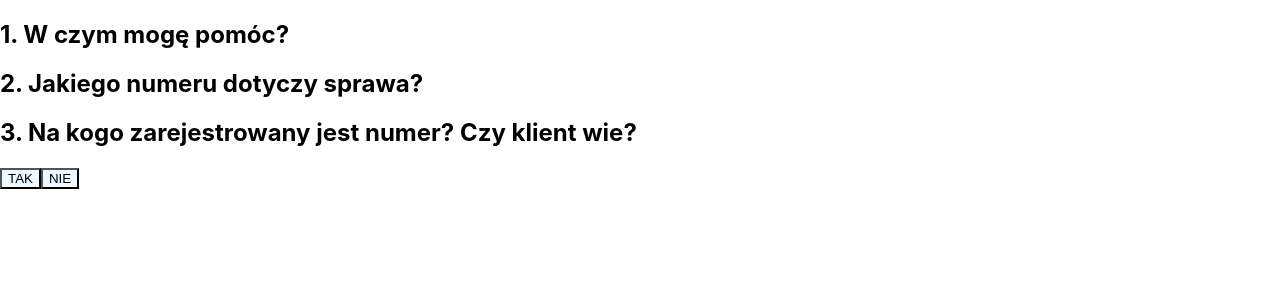
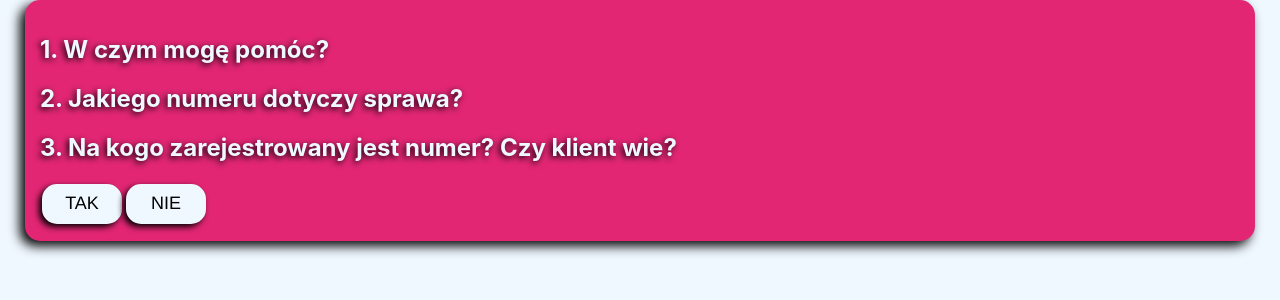
Before and after one commit to dawidkozakiewicz/Final_Solution, a React (Create React App) app: page / in a window 1280 px wide. Shown: the top 300 px of the page. Built offline with nearby package versions, Linux system fonts and the light colour scheme.

Commit message:
refactoring cdn

```diff
--- a/src/Common/Texts.js
+++ b/src/Common/Texts.js
@@ -22,3 +22,11 @@ export const ThirdPartyContact = (
         <h3>CZY JEST TO OSOBA FIZYCZNA ALBO JEDNOSOSOBOWA DZIAŁALNOŚĆ GOSPODARCZA?</h3>
     </>
 )
+
+export const Verification_1 = (
+    <h3>PRZEPROWADŹ WERYFIKACJĘ TWARDĄ. CZY KLIENT PODAŁ PRAWIDŁOWE DANE? HASŁO ABONENCIE, PESEL?</h3>
+)
+
+export const PositiveVerification = (
+    <h3>IDENTYFIKACJA KLIENTA POZYTYWNA. Możesz realizować wszystkie dyspozycje klienta, poza tymi, które wymagają pisma klienta.</h3>
+)
--- a/src/FirstPerson/PersonOrSoleProprietorship.js
+++ b/src/FirstPerson/PersonOrSoleProprietorship.js
@@ -1,10 +1,11 @@
 import React from 'react'
 import AnswerTemplate from '../Common/AnswerTemplate'
+import HardVerification_1 from '../HardVerification_1'
 
 const PersonOrSoleProprietorship = () => {
     return (
         <div>
-            <AnswerTemplate firsttext={<h3>CZY JEST TO OSOBA FIZYCZNA ALBO JEDNOSOSOBOWA DZIAŁALNOŚĆ GOSPODARCZA?</h3>} YesComponent={null} NoComponent={null} />
+            <AnswerTemplate firsttext={<h3>CZY JEST TO OSOBA FIZYCZNA ALBO JEDNOSOSOBOWA DZIAŁALNOŚĆ GOSPODARCZA?</h3>} YesComponent={HardVerification_1} NoComponent={null} />
         </div>
     )
 }
--- /dev/null
+++ b/src/HardVerification_1.js
@@ -0,0 +1,13 @@
+import React from 'react'
+import AnswerTemplate from './Common/AnswerTemplate'
+import QuestionAboutCase from './QuestionAboutCase'
+import { Verification_1, PositiveVerification } from './Common/Texts'
+
+
+const HardVerification_1 = () => {
+    return (
+        <AnswerTemplate firsttext={Verification_1} NoComponent={QuestionAboutCase} finishingtext={PositiveVerification} />
+    )
+}
+
+export default HardVerification_1
--- /dev/null
+++ b/src/QuestionAboutCase.js
@@ -0,0 +1,11 @@
+import React from 'react'
+import AnswerTemplate from './Common/AnswerTemplate'
+
+
+const QuestionAboutCase = () => {
+    return (
+        <AnswerTemplate firsttext={"Blurp"} NoComponent={null} finishingtext={null} />
+    )
+}
+
+export default QuestionAboutCase
--- a/src/index.css
+++ b/src/index.css
@@ -1,13 +1,101 @@
 body {
   margin: 0;
-  font-family: -apple-system, BlinkMacSystemFont, 'Segoe UI', 'Roboto', 'Oxygen',
-    'Ubuntu', 'Cantarell', 'Fira Sans', 'Droid Sans', 'Helvetica Neue',
-    sans-serif;
+  font-family: -apple-system, BlinkMacSystemFont, 'Segoe UI', 'Roboto', 'Oxygen', 'Ubuntu', 'Cantarell', 'Fira Sans', 'Droid Sans', 'Helvetica Neue', sans-serif;
   -webkit-font-smoothing: antialiased;
   -moz-osx-font-smoothing: grayscale;
 }
 
 code {
-  font-family: source-code-pro, Menlo, Monaco, Consolas, 'Courier New',
-    monospace;
+  font-family: source-code-pro, Menlo, Monaco, Consolas, 'Courier New', monospace;
 }
+
+body {
+  margin: 0;
+  font-family: -apple-system, BlinkMacSystemFont, 'Segoe UI', 'Roboto', 'Oxygen', 'Ubuntu', 'Cantarell', 'Fira Sans', 'Droid Sans', 'Helvetica Neue', sans-serif;
+  -webkit-font-smoothing: antialiased;
+  -moz-osx-font-smoothing: grayscale;
+  background-color: aliceblue;
+  color: aliceblue;
+}
+
+code {
+  font-family: source-code-pro, Menlo, Monaco, Consolas, 'Courier New', monospace;
+}
+
+button {
+  height: 40px;
+  width: 80px;
+  border: none;
+  margin: 2px;
+  border-radius: 15px;
+  font-size: large;
+  font-family: 'Franklin Gothic Medium', 'Arial Narrow', Arial, sans-serif;
+  filter: drop-shadow(-3px 3px 3px rgb(0, 0, 0));
+}
+
+button:hover {
+  cursor: pointer;
+}
+
+#root {
+  max-width: 1200px;
+  margin: 0 auto;
+  padding: 15px;
+  background-color: #E22674;
+  filter: drop-shadow(-5px 5px 6px rgb(0, 0, 0));
+  border-radius: 15px;
+}
+
+.App {
+  border: 2px dotted white;
+  padding: 15px;
+  border-radius: 15px;
+}
+
+h1, h2, h3, p {
+  filter: drop-shadow(-2px 2px 3px rgb(0, 0, 0));
+}
+
+.reset {
+  position: -webkit-sticky;
+  position: sticky;
+  top: 0;
+  background-color: aliceblue;
+  border-radius: 50%;
+  width: 100px;
+  height: 100px;
+  z-index: 1000;
+  font-size: 20px;
+  color: E22674;
+  display: flex;
+  justify-content: center;
+  align-items: center;
+  cursor: pointer;
+  float: right;
+  filter: drop-shadow(-2px 2px 3px rgb(0, 0, 0));
+}
+
+.resetColor {
+  color: #E22674;
+}
+
+@media only screen and (max-width: 620px) {
+  .reset {
+    width: 70px;
+    height: 70px;
+  }
+  h1, h2, h3, p {
+    font-size: 14px;
+  }
+  li {
+    font-size: 11px;
+  }
+  .reset {
+    width: 50px;
+    height: 50px;
+    display: grid;
+    margin-right: -22px;
+    top: 9px;
+    font-size: 15px;
+  }
+}
```
Also changed, not shown: src/App.css (deleted, +0 -38 lines).
